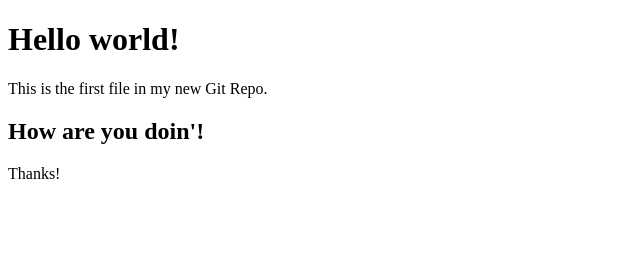
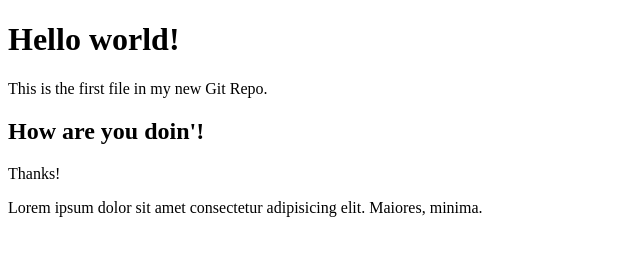
Before and after one commit to rajveersingh6749/git-practice, a plain HTML site: page index.html in a window 1280 px wide. Shown: the whole page, without its empty margins (0-640 px from the left). Drawn offline with Linux system fonts and the light colour scheme.

```diff
--- a/index.html
+++ b/index.html
@@ -9,6 +9,7 @@
 <p>This is the first file in my new Git Repo.</p>
 <h2>How are you doin'!</h2>
 <p>Thanks!</p>
+<p>Lorem ipsum dolor sit amet consectetur adipisicing elit. Maiores, minima.</p>
 
 </body>
 </html>
```
